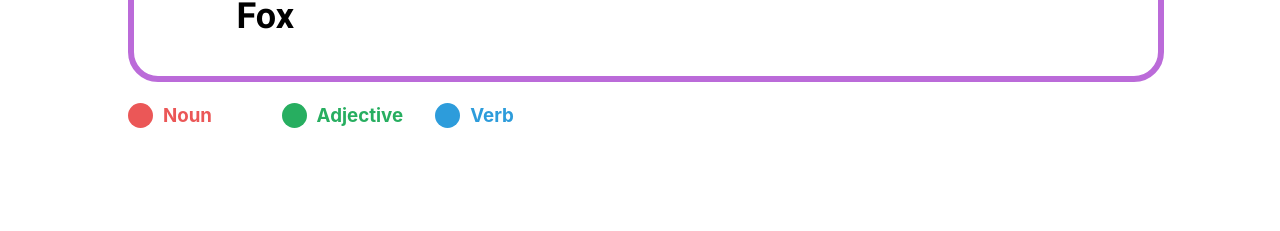
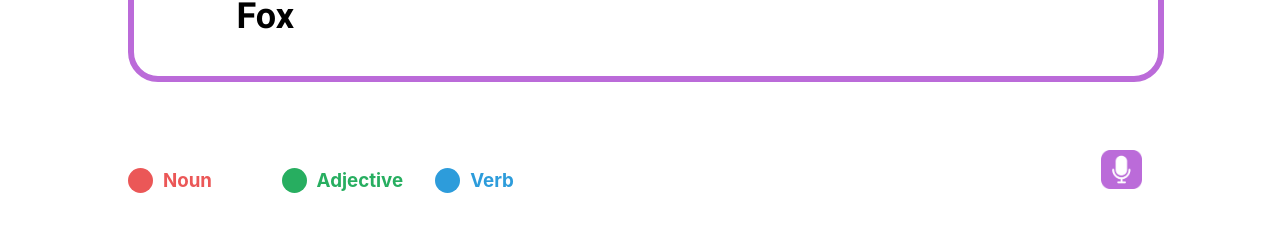
Before and after one commit to uditdesai/cue, a React (Create React App) app in the folder client/: page / in a window 1280 px wide. Shown: the part 459-690 px from the top of the page. Built offline with nearby package versions, Linux system fonts and the light colour scheme.

Commit message:
Add record icon

```diff
--- a/client/src/App.js
+++ b/client/src/App.js
@@ -1,6 +1,7 @@
 import React, { useState, useEffect } from "react";
 import styled from "styled-components";
-import WordScreen from "./components/WordScreen";
+import WordScreen from "./components/wordScreen";
+import RecordIcon from "./record.png";
 
 function App() {
   const Container = styled.div`
@@ -22,11 +23,12 @@ function App() {
     grid-column-start: 2;
     display: grid;
     grid-template-columns: 15% 15% 15% auto 10% 5%;
-    margin-top: 15px;
+    margin-top: 10vh;
   `;
 
   const Legend = styled.h3`
     color: ${props => `${props.color}`};
+    align-items: bottom;
   `;
 
   const LegendTag = styled.div`
@@ -41,6 +43,14 @@ function App() {
     width: 25px;
     border-radius: 50%;
     margin-right: 10px;
+  `;
+
+  const Record = styled.img`
+    grid-column-start: 6;
+    width: 80%;
+    &:hover {
+      opacity: 0.5;
+    }
   `;
 
   const [data, setData] = useState(null);
@@ -111,6 +121,7 @@ function App() {
             <Circle color={"#2D9CDB"} />
             <Legend color={"#2D9CDB"}>Verb</Legend>
           </LegendTag>
+          <Record src={RecordIcon} />
         </LegendContainer>
       </Container>
     </>
```
Also changed, not shown: client/src/record.png (added).
